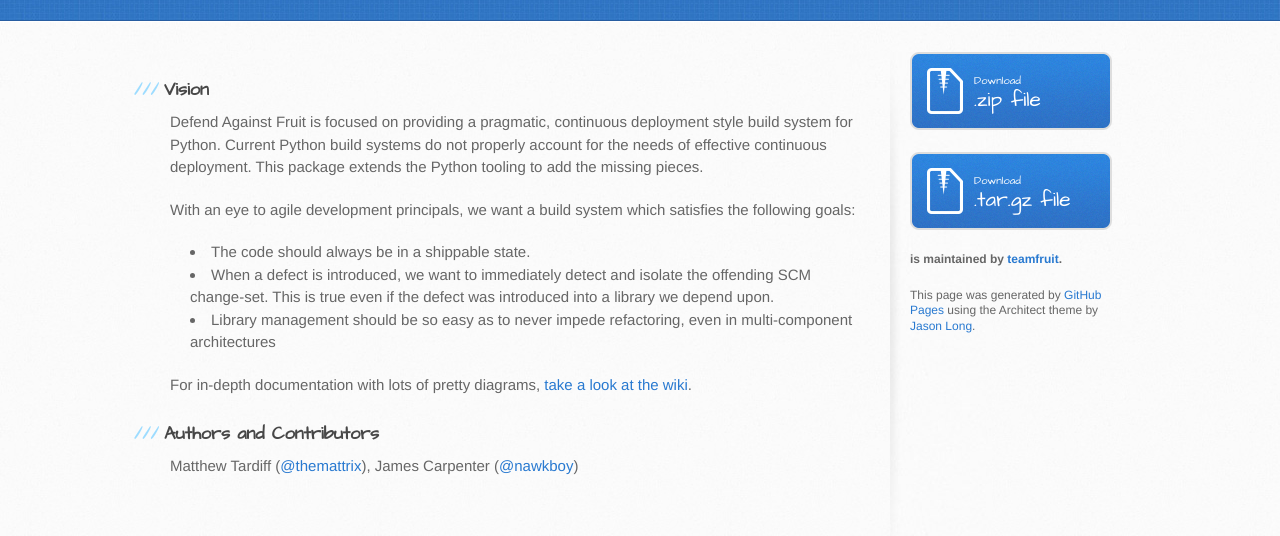
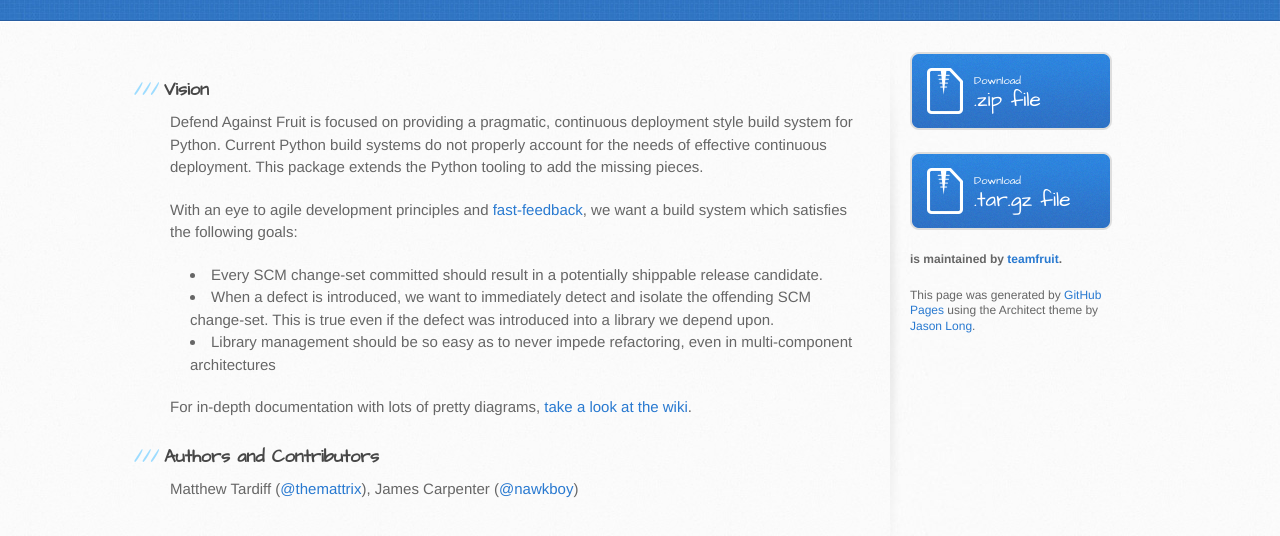
Before and after one commit to teamfruit/defend_against_fruit, a plain HTML site: page index.html in a window 1280 px wide. Shown: the part 252-788 px from the top of the page. Drawn offline with Linux system fonts and the light colour scheme.

```diff
--- a/index.html
+++ b/index.html
@@ -32,10 +32,10 @@
 
 <p>Defend Against Fruit is focused on providing a pragmatic, continuous deployment style build system for Python. Current Python build systems do not properly account for the needs of effective continuous deployment. This package extends the Python tooling to add the missing pieces.</p>
 
-<p>With an eye to agile development principals, we want a build system which satisfies the following goals:</p>
+<p>With an eye to agile development principles and <a href="https://github.com/teamfruit/defend_against_fruit/wiki#fast-feedback-is-critical">fast-feedback</a>, we want a build system which satisfies the following goals:</p>
 
 <ul>
-<li>The code should always be in a shippable state.</li>
+<li>Every SCM change-set committed should result in a potentially shippable release candidate.</li>
 <li>When a defect is introduced, we want to immediately detect and isolate the offending SCM change-set. This is true even if the defect was introduced into a library we depend upon.</li>
 <li>Library management should be so easy as to never impede refactoring, even in multi-component architectures</li>
 </ul><p>For in-depth documentation with lots of pretty diagrams, <a href="https://github.com/teamfruit/defend_against_fruit/wiki">take a look at the wiki</a>.</p>
--- a/params.json
+++ b/params.json
@@ -1 +1 @@
-{"name":"Defend Against Fruit","tagline":"Continuous Deployment in Python","body":"### Vision\r\nDefend Against Fruit is focused on providing a pragmatic, continuous deployment style build system for Python. Current Python build systems do not properly account for the needs of effective continuous deployment. This package extends the Python tooling to add the missing pieces.\r\n\r\nWith an eye to agile development principals, we want a build system which satisfies the following goals:\r\n\r\n- The code should always be in a shippable state.\r\n- When a defect is introduced, we want to immediately detect and isolate the offending SCM change-set. This is true even if the defect was introduced into a library we depend upon.\r\n- Library management should be so easy as to never impede refactoring, even in multi-component architectures\r\n\r\nFor in-depth documentation with lots of pretty diagrams, [take a look at the wiki](https://github.com/teamfruit/defend_against_fruit/wiki).\r\n\r\n### Authors and Contributors\r\nMatthew Tardiff (@themattrix), James Carpenter (@nawkboy)\r\n","google":"UA-40742495-1","note":"Don't delete this file! It's used internally to help with page regeneration."}
+{"name":"Defend Against Fruit","tagline":"Continuous Deployment in Python","body":"### Vision\r\nDefend Against Fruit is focused on providing a pragmatic, continuous deployment style build system for Python. Current Python build systems do not properly account for the needs of effective continuous deployment. This package extends the Python tooling to add the missing pieces.\r\n\r\nWith an eye to agile development principles and [fast-feedback](https://github.com/teamfruit/defend_against_fruit/wiki#fast-feedback-is-critical), we want a build system which satisfies the following goals:\r\n\r\n- Every SCM change-set committed should result in a potentially shippable release candidate.\r\n- When a defect is introduced, we want to immediately detect and isolate the offending SCM change-set. This is true even if the defect was introduced into a library we depend upon.\r\n- Library management should be so easy as to never impede refactoring, even in multi-component architectures\r\n\r\nFor in-depth documentation with lots of pretty diagrams, [take a look at the wiki](https://github.com/teamfruit/defend_against_fruit/wiki).\r\n\r\n### Authors and Contributors\r\nMatthew Tardiff (@themattrix), James Carpenter (@nawkboy)\r\n","google":"UA-40742495-1","note":"Don't delete this file! It's used internally to help with page regeneration."}
```
